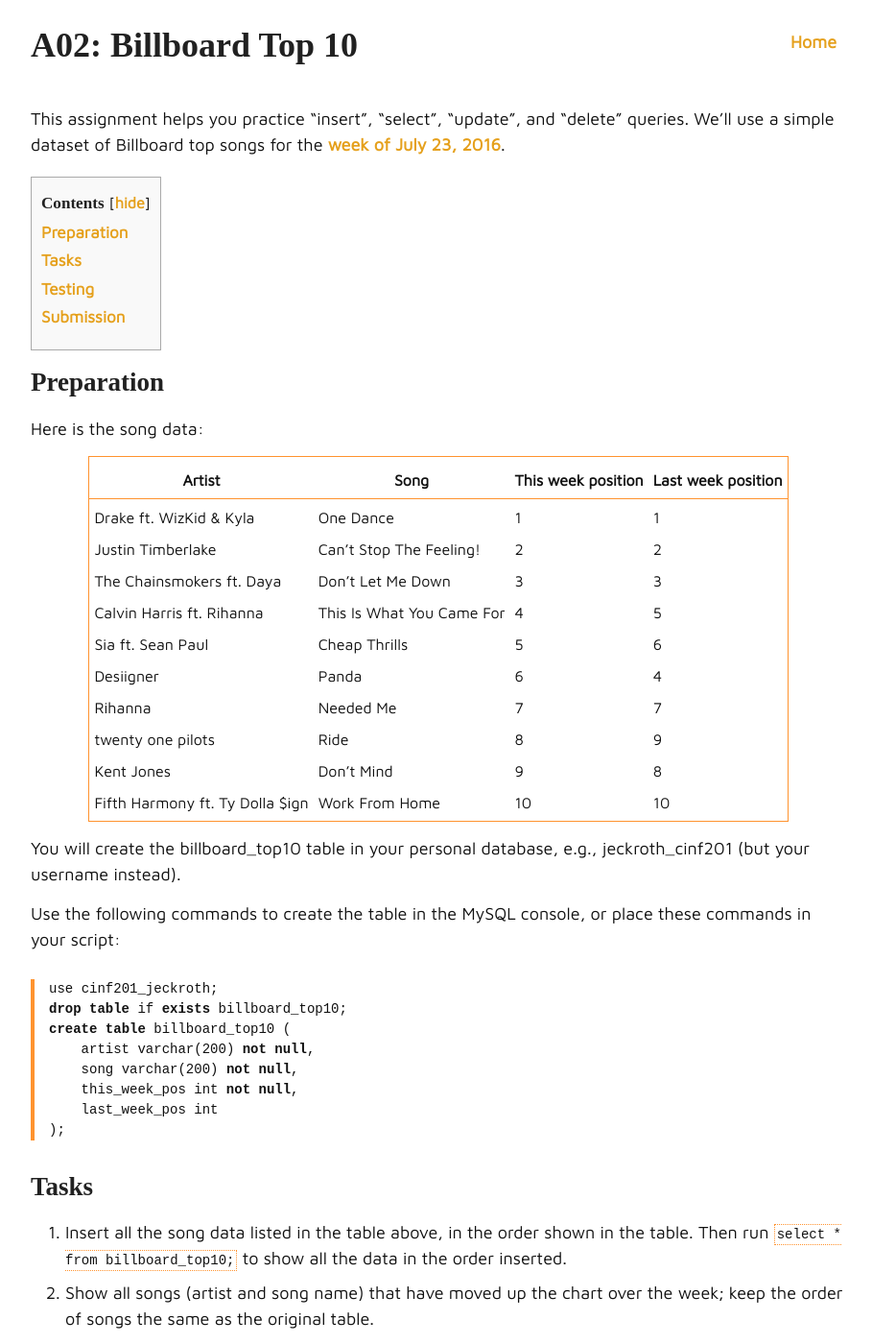
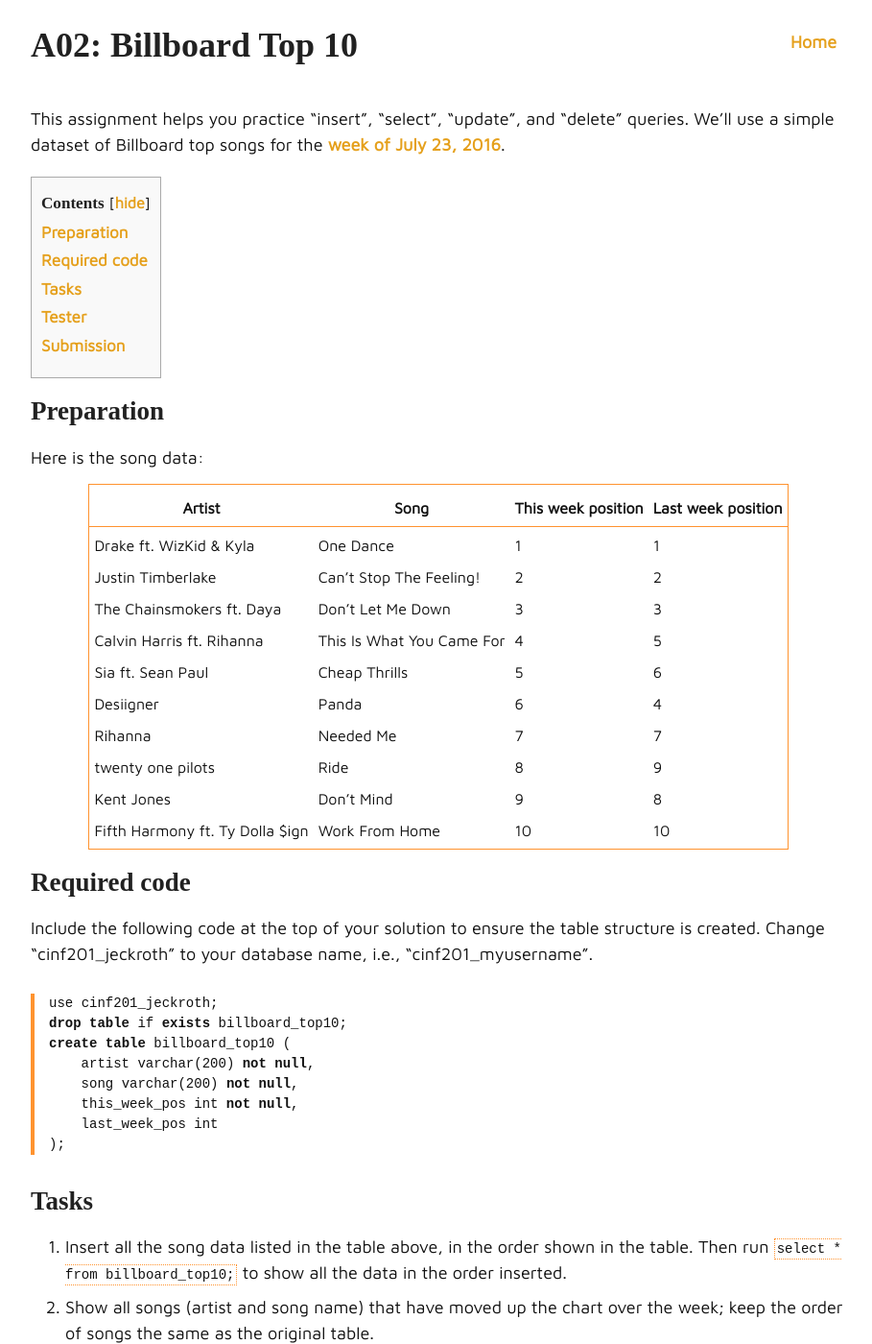
Before and after one commit to joshuaeckroth/cinf201-website, a Jekyll site: the page built from assignments/a02.markdown, in a window 1280 px wide and 1400 px high. Shown: the whole window at 96% size, without its empty margins (183-1092 px from the left). Built offline with Jekyll 4.4.1, drawn with Linux system fonts in a browser that asks for light colours; some web fonts are replaced.

Commit message:
Finished A02

```diff
--- a/assignments/a02.markdown
+++ b/assignments/a02.markdown
@@ -26,9 +26,9 @@ Here is the song data:
 | Kent Jones | Don't Mind | 9 | 8 |
 | Fifth Harmony ft. Ty Dolla $ign | Work From Home | 10 | 10 |
 
-You will create the billboard\_top10 table in your personal database, e.g., jeckroth\_cinf201 (but your username instead).
+## Required code
 
-Use the following commands to create the table in the MySQL console, or place these commands in your script:
+Include the following code at the top of your solution to ensure the table structure is created. Change "cinf201\_jeckroth" to your database name, i.e., "cinf201\_myusername".
 
 ~~~ sql
 use cinf201_jeckroth;
@@ -50,7 +50,7 @@ create table billboard_top10 (
 5. Copy every "this week" position to "last week", then update all "this week" positions to 1+ their prior value. Eliminate any songs whose "this week" position is greater than 10. Then run `select * from billboard_top10 order by this_week_pos;`
 6. Add a new song at position 1: artist = Justin Bieber, song = Baby, this week pos = 1, last week pos = null. Then run `select * from billboard_top10 order by this_week_pos;`
 
-## Testing
+## Tester
 
 ~~~
 cinf201-test A02
```
